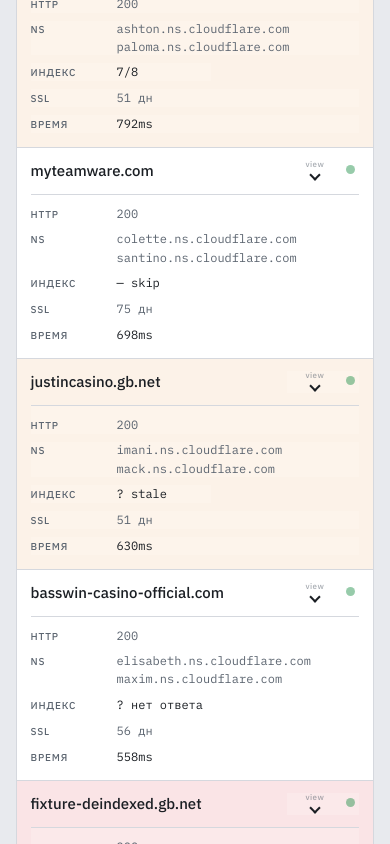
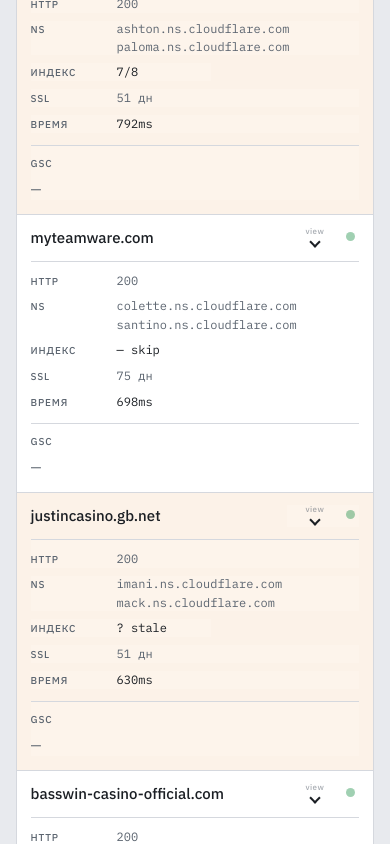
Before and after one commit to AlexanderBezugliy/checking-sites-dashboard, a React (Vite) app: page / in a window 390 px wide. Shown: the part 1941-2785 px from the top of the page. Built offline with nearby package versions, Linux system fonts and the light colour scheme; no server answers.

Commit message:
Show Search Console dynamics in the site table.
A wider page fits the clicks, impressions, position, and CTR block after the response time column.

```diff
--- a/src/components/SiteTable.tsx
+++ b/src/components/SiteTable.tsx
@@ -31,8 +31,16 @@
   subfolderHint,
   subfolderOf,
 } from "../lib/subfolder";
+import {
+  formatGscCount,
+  formatGscCtr,
+  formatGscPosition,
+  gscTitle,
+  percentChange,
+  positionChange,
+} from "../lib/gsc";
 import { filterAndSortRows, hasIndexColumn, nextSort } from "../lib/table";
-import type { Metrics, SiteRow, SortDir, SortKey, TableFilter } from "../types";
+import type { GscInfo, Metrics, SiteRow, SortDir, SortKey, TableFilter } from "../types";
 import { MenuSelect, type MenuGroup } from "./MenuSelect";
 import { SiteIndexDetail } from "./SiteIndexDetail";
 
@@ -160,7 +168,7 @@
   }
 
   const colSpan =
-    6 + (showIndex ? 1 : 0) + (showSubfolder ? 2 : 0) + (showCloak ? 1 : 0);
+    7 + (showIndex ? 1 : 0) + (showSubfolder ? 2 : 0) + (showCloak ? 1 : 0);
   const sortChoices = showIndex
     ? SORT_OPTIONS
     : SORT_OPTIONS.filter((option) => option.key !== "index");
@@ -268,6 +276,7 @@
                 dir={sortDir}
                 onClick={() => toggleSort("duration")}
               />
+              <th>GSC</th>
             </tr>
           </thead>
           <tbody>
@@ -438,6 +447,7 @@
         <td data-label="время" className="mono">
           {formatMs(row.duration)}
         </td>
+        <GscCell info={row.gsc} />
       </tr>
       {expanded && canExpand ? (
         <tr className="index-detail-row">
@@ -447,6 +457,61 @@
         </tr>
       ) : null}
     </Fragment>
+  );
+}
+
+function GscMetric({
+  label,
+  value,
+  change,
+}: {
+  label: string;
+  value: string;
+  change: { text: string; tone: "up" | "down" | "flat" } | null;
+}) {
+  return (
+    <div className="gsc-metric">
+      <span className="gsc-label">{label}</span>
+      <span className="gsc-value">{value}</span>
+      {change ? <span className={`gsc-delta ${change.tone}`}>{change.text}</span> : <span className="gsc-delta flat">—</span>}
+    </div>
+  );
+}
+
+function GscCell({ info }: { info: GscInfo | null | undefined }) {
+  const title = gscTitle(info);
+  if (!info || info.impressions == null) {
+    return (
+      <td data-label="GSC" className="gsc-cell muted" title={title}>
+        —
+      </td>
+    );
+  }
+  return (
+    <td data-label="GSC" className="gsc-cell" title={title}>
+      <div className="gsc-grid">
+        <GscMetric
+          label="клики"
+          value={formatGscCount(info.clicks)}
+          change={percentChange(info.clicks, info.prev_clicks)}
+        />
+        <GscMetric
+          label="показы"
+          value={formatGscCount(info.impressions)}
+          change={percentChange(info.impressions, info.prev_impressions)}
+        />
+        <GscMetric
+          label="позиция"
+          value={formatGscPosition(info.position)}
+          change={positionChange(info.position, info.prev_position)}
+        />
+        <GscMetric
+          label="CTR"
+          value={formatGscCtr(info.ctr)}
+          change={percentChange(info.ctr, info.prev_ctr)}
+        />
+      </div>
+    </td>
   );
 }
 
--- a/src/index.css
+++ b/src/index.css
@@ -87,7 +87,7 @@
 .shell {
   box-sizing: border-box;
   width: 100%;
-  max-width: calc(1280px + 2 * var(--gutter));
+  max-width: none;
   margin-inline: auto;
   padding: clamp(16px, 3vw, 36px)
     max(var(--gutter), env(safe-area-inset-left), env(safe-area-inset-right))
@@ -1232,6 +1232,58 @@
   border: 1px solid var(--line);
 }
 
+.gsc-cell {
+  min-width: 280px;
+  white-space: normal;
+}
+
+.gsc-grid {
+  display: grid;
+  grid-template-columns: 1fr 1fr;
+  gap: 8px 16px;
+}
+
+.gsc-metric {
+  display: flex;
+  flex-direction: column;
+  align-items: flex-start;
+  gap: 1px;
+  min-width: 0;
+}
+
+.gsc-label {
+  color: var(--muted);
+  font-size: 10px;
+  font-weight: 500;
+  letter-spacing: 0.08em;
+  text-transform: uppercase;
+}
+
+.gsc-value {
+  font-family: var(--mono);
+  font-size: 16px;
+  font-weight: 500;
+  line-height: 1.2;
+}
+
+.gsc-delta {
+  font-family: var(--mono);
+  font-size: 12px;
+  font-weight: 500;
+}
+
+.gsc-delta.up {
+  color: var(--ok);
+}
+
+.gsc-delta.down {
+  color: var(--down);
+}
+
+.gsc-delta.flat {
+  color: var(--muted);
+}
+
 .toolbar {
   display: flex;
   flex-wrap: wrap;
@@ -2129,7 +2181,8 @@
   .table-scroll > table > tbody > tr:not(.index-detail-row) > td[data-label="склейка"],
   .table-scroll > table > tbody > tr:not(.index-detail-row) > td[data-label="индекс"],
   .table-scroll > table > tbody > tr:not(.index-detail-row) > td[data-label="SSL"],
-  .table-scroll > table > tbody > tr:not(.index-detail-row) > td[data-label="время"] {
+  .table-scroll > table > tbody > tr:not(.index-detail-row) > td[data-label="время"],
+  .table-scroll > table > tbody > tr:not(.index-detail-row) > td[data-label="GSC"] {
     grid-column: 1 / -1;
     display: grid;
     grid-template-columns: 76px minmax(0, 1fr);
@@ -2184,7 +2237,8 @@
   .table-scroll > table > tbody > tr:not(.index-detail-row) > td[data-label="склейка"]::before,
   .table-scroll > table > tbody > tr:not(.index-detail-row) > td[data-label="индекс"]::before,
   .table-scroll > table > tbody > tr:not(.index-detail-row) > td[data-label="SSL"]::before,
-  .table-scroll > table > tbody > tr:not(.index-detail-row) > td[data-label="время"]::before {
+  .table-scroll > table > tbody > tr:not(.index-detail-row) > td[data-label="время"]::before,
+  .table-scroll > table > tbody > tr:not(.index-detail-row) > td[data-label="GSC"]::before {
     content: attr(data-label);
     color: var(--muted);
     text-transform: uppercase;
@@ -2198,6 +2252,18 @@
     max-width: none;
   }
 
+  .table-scroll > table > tbody > tr:not(.index-detail-row) > td[data-label="GSC"] {
+    display: block;
+    margin-top: 4px;
+    padding-top: 10px;
+    border-top: 1px solid var(--line);
+  }
+
+  .table-scroll > table > tbody > tr:not(.index-detail-row) > td[data-label="GSC"]::before {
+    display: block;
+    margin-bottom: 8px;
+  }
+
   .status {
     max-width: 100%;
   }
--- /dev/null
+++ b/src/lib/gsc.ts
@@ -0,0 +1,68 @@
+import type { GscInfo } from "../types";
+
+export type GscTone = "up" | "down" | "flat";
+
+export type GscChange = {
+  text: string;
+  tone: GscTone;
+};
+
+const nf = new Intl.NumberFormat("ru-RU");
+
+export function formatGscCount(value: number | null | undefined): string {
+  if (value == null || !Number.isFinite(value)) return "—";
+  return nf.format(Math.round(value));
+}
+
+export function formatGscPosition(value: number | null | undefined): string {
+  if (value == null || !Number.isFinite(value)) return "—";
+  return value.toFixed(2);
+}
+
+export function formatGscCtr(value: number | null | undefined): string {
+  if (value == null || !Number.isFinite(value)) return "—";
+  return `${(value * 100).toFixed(1)}%`;
+}
+
+/** (текущее − прошлое) / прошлое. Ноль в прошлом периоде — процента нет. */
+export function percentChange(
+  current: number | null | undefined,
+  previous: number | null | undefined,
+): GscChange | null {
+  if (current == null || previous == null || !Number.isFinite(current) || !Number.isFinite(previous)) {
+    return null;
+  }
+  if (previous === 0) return null;
+  const pct = ((current - previous) / previous) * 100;
+  if (Math.abs(pct) < 0.05) return { text: "0%", tone: "flat" };
+  const tone: GscTone = pct > 0 ? "up" : "down";
+  const arrow = pct > 0 ? "↑" : "↓";
+  return { text: `${arrow} ${Math.abs(pct).toFixed(1)}%`, tone };
+}
+
+/**
+ * Позиция: меньше — лучше. Стрелка вверх, когда число уменьшилось.
+ * Разница в пунктах, как на эталонной панели, без знака процента.
+ */
+export function positionChange(
+  current: number | null | undefined,
+  previous: number | null | undefined,
+): GscChange | null {
+  if (current == null || previous == null || !Number.isFinite(current) || !Number.isFinite(previous)) {
+    return null;
+  }
+  const improved = previous - current;
+  if (Math.abs(improved) < 0.05) return { text: "0", tone: "flat" };
+  const tone: GscTone = improved > 0 ? "up" : "down";
+  const arrow = improved > 0 ? "↑" : "↓";
+  return { text: `${arrow} ${Math.abs(improved).toFixed(1)}`, tone };
+}
+
+export function gscTitle(info: GscInfo | null | undefined): string {
+  if (!info) return "Нет аккаунта Search Console";
+  if (info.error && info.impressions == null) return info.error;
+  const range = info.start && info.end ? `${info.start} — ${info.end}` : "";
+  const prev = info.prev_start && info.prev_end ? `${info.prev_start} — ${info.prev_end}` : "";
+  const stale = info.stale ? " Данные вчерашние, сегодняшний запрос не удался." : "";
+  return `Последние 7 дней ${range} против ${prev}.${stale}`.trim();
+}
```
Also changed, not shown: src/types.ts (+26 -0 lines), 1 other file (tests, documents, lock files or other folders).
